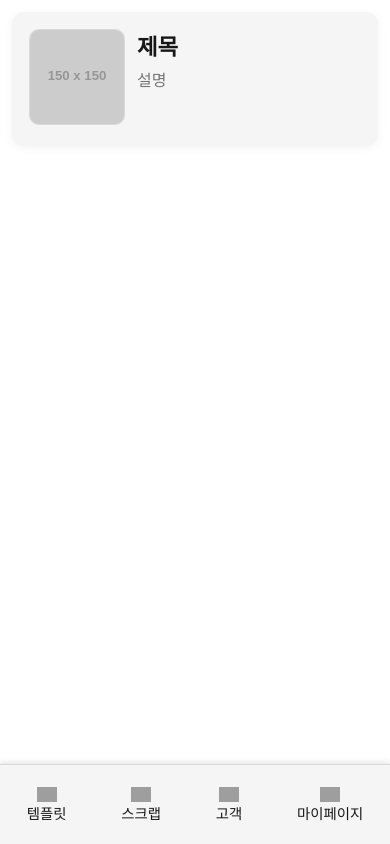
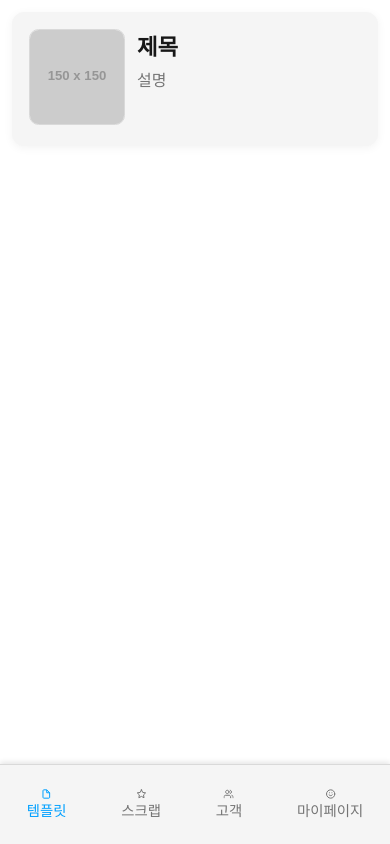
Before and after one commit to yulmam/ssenbi, a Next.js app: page /example in a window 390 px wide. Built offline with nearby package versions, Linux system fonts and the light colour scheme; grey boxes are pictures that could not be loaded.

Commit message:
feat : responsiveTabBar svg 스타일 설정

```diff
--- a/src/app/components/layout/ResponsiveTabBar.css
+++ b/src/app/components/layout/ResponsiveTabBar.css
@@ -38,3 +38,12 @@
     width: auto;
   }
 }
+
+.svg-icon_seleted {
+  stroke: var(--blue-500);
+  color: var(--blue-500);
+}
+.svg-icon_unseleted {
+  stroke: var(--gray-500);
+  color: var(--gray-500);
+}
--- a/src/app/components/layout/ResponsiveTabBar.tsx
+++ b/src/app/components/layout/ResponsiveTabBar.tsx
@@ -1,44 +1,33 @@
+"use client";
+
 import "./ResponsiveTabBar.css";
-import Image from "next/image";
+import FileIcon from "@/app/assets/svg/File.svg";
+import StarIcon from "@/app/assets/svg/Star.svg";
+import UsersIcon from "@/app/assets/svg/Users.svg";
+import SmileIcon from "@/app/assets/svg/Smile.svg";
+
+import { useState } from "react";
 
 export default function ResponsiveTabBar() {
+  const [isSelected, setIsSelected] = useState<boolean>(true);
+
   return (
     <div className="menu-bar">
-      <div className="menu-bar__menu">
-        <Image
-          src="/assets/svg/File.svg"
-          width={20}
-          height={20}
-          alt="템플릿_icon"
-        />
+      <div className="menu-bar__menu svg-icon_seleted">
+        <FileIcon />
         <p className="menu-bar_menu-text">템플릿</p>
       </div>
 
-      <div className="menu-bar__menu">
-        <Image
-          src="/assets/svg/Star.svg"
-          width={20}
-          height={20}
-          alt="스크랩_icon"
-        />
+      <div className="menu-bar__menu svg-icon_unseleted">
+        <StarIcon />
         <p className="menu-bar_menu-text">스크랩</p>
       </div>
-      <div className="menu-bar__menu">
-        <Image
-          src="/assets/svg/Users.svg"
-          width={20}
-          height={20}
-          alt="고객_icon"
-        />
+      <div className="menu-bar__menu svg-icon_unseleted">
+        <UsersIcon />
         <p className="menu-bar_menu-text">고객</p>
       </div>
-      <div className="menu-bar__menu">
-        <Image
-          src="/assets/svg/Smile.svg"
-          width={20}
-          height={20}
-          alt="Smile_icon"
-        />
+      <div className="menu-bar__menu svg-icon_unseleted">
+        <SmileIcon />
         <p className="menu-bar_menu-text">{"마이페이지"}</p>
       </div>
     </div>
```
